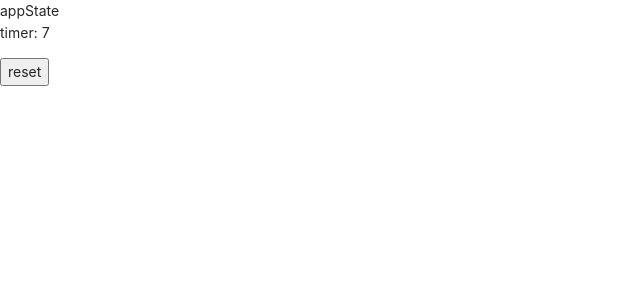
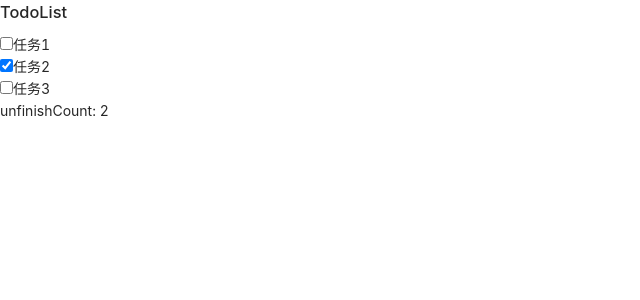
Before and after one commit to CharlesWongg/mobx_study, a React (Create React App) app: page / in a window 1280 px wide. Shown: the top 300 px of the page, without its empty margins (0-640 px from the left). Built offline with nearby package versions, Linux system fonts and the light colour scheme.

Commit message:
todo list

```diff
--- a/config-overrides.js
+++ b/config-overrides.js
@@ -1,7 +1,8 @@
 const {
     override,
     fixBabelImports,
-    addDecoratorsLegacy
+    addBabelPreset,
+    addDecoratorsLegacy,
   } = require("customize-cra");
 
   module.exports = override(
@@ -11,5 +12,5 @@ const {
       libraryDirectory: "es",
       style: "css"
     }),
-    addDecoratorsLegacy() //配置装饰器
+    addDecoratorsLegacy(), //配置装饰器
   );
--- a/package.json
+++ b/package.json
@@ -42,8 +42,12 @@
   "author": "",
   "license": "ISC",
   "devDependencies": {
+    "@babel/plugin-proposal-class-properties": "^7.14.5",
     "@babel/plugin-proposal-decorators": "^7.15.4",
+    "@babel/preset-env": "^7.15.6",
+    "@babel/preset-react": "^7.14.5",
     "babel-plugin-import": "^1.13.3",
+    "babel-preset-mobx": "^2.0.0",
     "customize-cra": "^1.0.0",
     "react-app-rewired": "^2.1.8"
   }
--- a/src/App.js
+++ b/src/App.js
@@ -1,13 +1,13 @@
-import AppView from "./pages/AppView";
-import appState from "./stores/appState";
-import { configure } from "mobx";
+import React from "react";
 
-configure({ enforceActions: 'observed' })
+import TodoList from "./pages/TodoList";
+
+import todoStore from './stores/todoStore'
 
 function App() {
   return (
     <div>
-      <AppView appState={appState}/>
+      <TodoList todoStore={todoStore} />
     </div>
   );
 }
--- /dev/null
+++ b/src/components/Todo.js
@@ -0,0 +1,17 @@
+import React from 'react'
+import { observer } from 'mobx-react'
+
+@observer
+class Todo extends React.Component {
+    render() {
+        const { todo, change } = this.props
+        return <div>
+            <input type='checkbox' checked={todo.finished} onChange={() => {
+                change(todo)
+            }} />
+            {todo.title}
+        </div>
+    }
+}
+
+export default Todo
--- a/src/pages/AppView.js
+++ b/src/pages/AppView.js
@@ -4,10 +4,11 @@ import { observer } from 'mobx-react'
 @observer
 class AppView extends React.Component {
     render() {
+        const { appState } = this.props
         return <>
             <div>appState</div>
-            <p>timer: {this.props.appState.timer}</p>
-            <input type='button' value='reset' onClick={this.props.appState.reset}/>
+            <p>timer: {appState.timer}</p>
+            <input type='button' value='reset' onClick={appState.reset}/>
         </>
     }
 }
--- /dev/null
+++ b/src/pages/TodoList.js
@@ -0,0 +1,22 @@
+import React from 'react'
+import { observer } from 'mobx-react'
+
+import Todo from '../components/Todo'
+
+@observer
+class TodoList extends React.Component {
+    render() {
+        const { todoStore } = this.props
+        return (
+            <div>
+                <h3>TodoList</h3>
+                {todoStore.todos.map((todo) => (
+                    <Todo key={todo.id} todo={todo} change={todoStore.changed}/>
+                ))}
+                <p>unfinishCount: {todoStore.unfinishCount}</p>
+            </div>
+        )
+    }
+}
+
+export default TodoList
--- /dev/null
+++ b/src/stores/todoStore.js
@@ -0,0 +1,37 @@
+import { action, autorun, computed, observable } from "mobx";
+
+class TodoStore {
+    todos = observable([
+        {
+            id: 0,
+            finished: false,
+            title: '任务1',
+        },
+        {
+            id: 1,
+            finished: true,
+            title: '任务2',
+        },
+        {
+            id: 2,
+            finished: false,
+            title: '任务3',
+        },
+    ])
+
+    @computed get unfinishCount() {
+        return this.todos.filter((item) => !item.finished).length
+    }
+
+    changed = action((todo) => {
+        todo.finished = !todo.finished
+    })
+}
+
+const todoStore = new TodoStore()
+
+autorun(() => {
+    console.log(`未完成任务：${todoStore.unfinishCount}` )
+})
+
+export default todoStore
```
Also changed, not shown: .babelrc (deleted).
